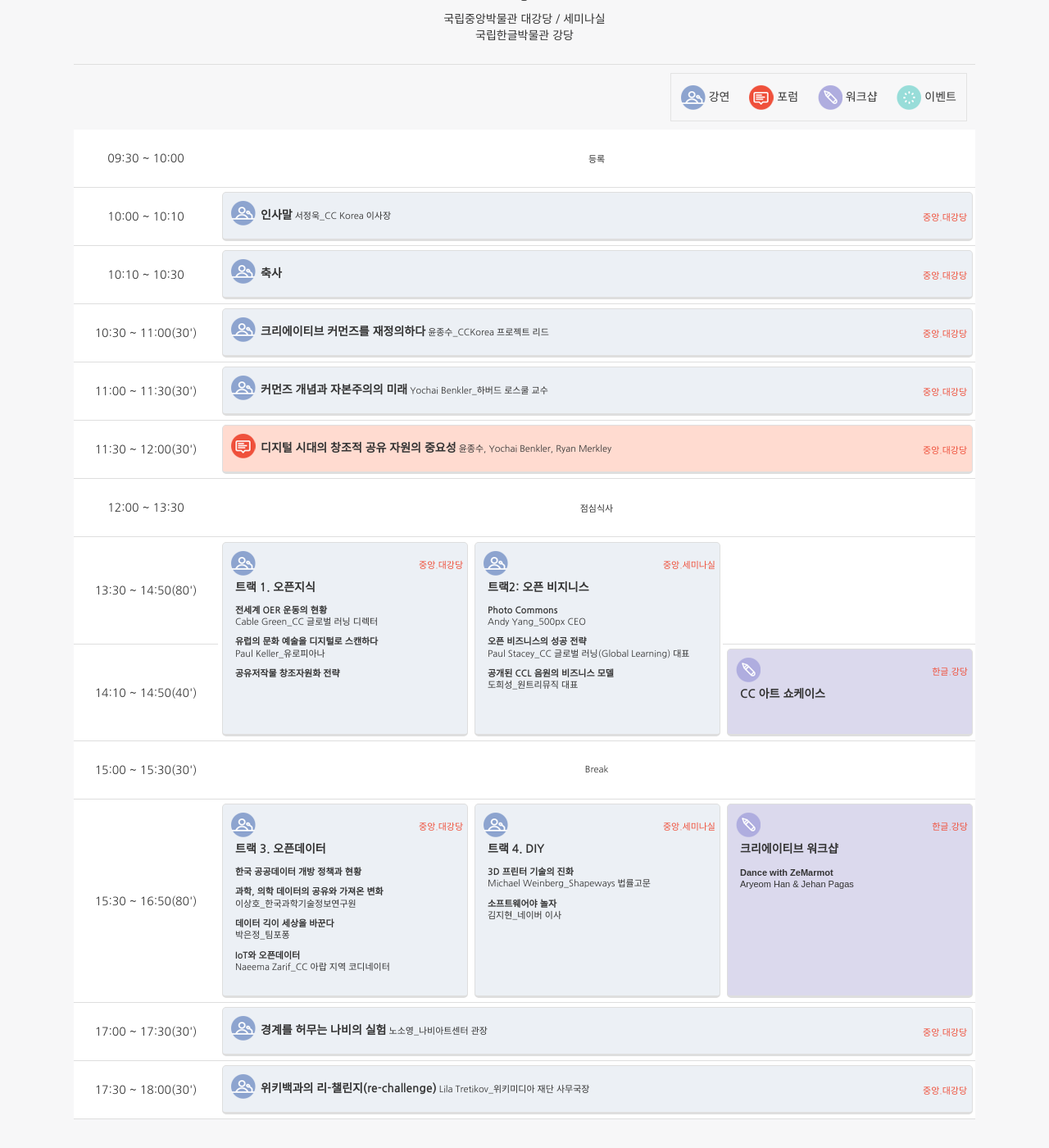
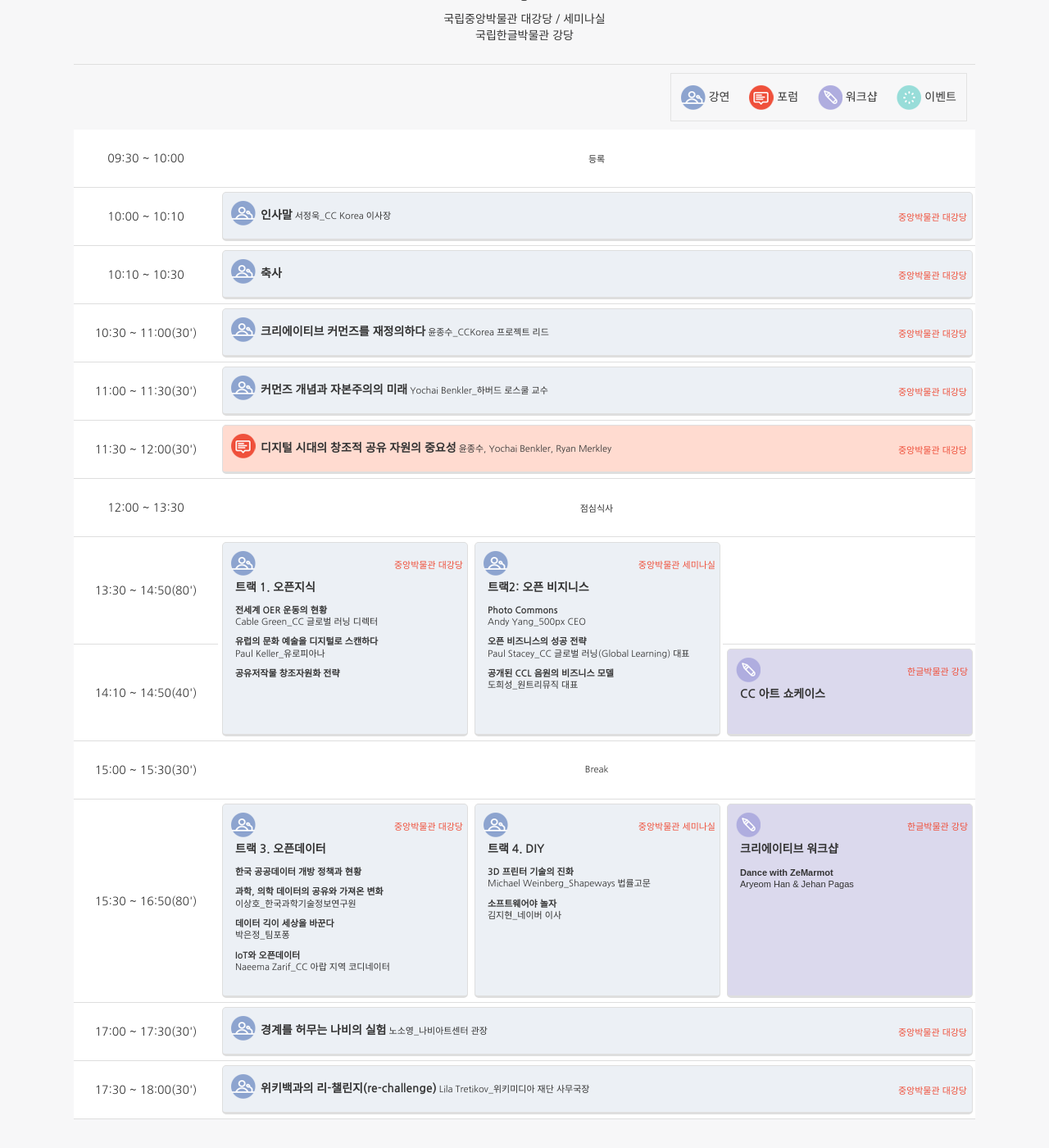
Before and after one commit to creativecommonskorea/2015-global-summit, a Jekyll site: the page built from programs.html, in a window 1280 px wide and 1400 px high, scrolled down 606 px. Shown: the whole window at 82% size. Built offline with Jekyll 4.4.1, drawn with Linux system fonts in a browser that asks for light colours; nearby versions of some CDN libraries.

Commit message:
Update day15_detail.html

```diff
--- a/_includes/day15_detail.html
+++ b/_includes/day15_detail.html
@@ -34,7 +34,7 @@
                 <td>10:00 ~ 10:10</td>
                 <td colspan="3">
                     <div class="whiteblue_light left corner_all oneline">
-                        <div class="oneline_location">중앙.대강당</div>
+                        <div class="oneline_location">중앙박물관 대강당</div>
                         <span class="h2">인사말</span> 서정욱_CC Korea 이사장
                     </div>
                 </td>
@@ -43,7 +43,7 @@
                 <td>10:10 ~ 10:30</td>
                 <td colspan="3">
                     <div class="whiteblue_light left corner_all oneline">
-                        <div class="oneline_location">중앙.대강당</div>
+                        <div class="oneline_location">중앙박물관 대강당</div>
                         <span class="h2">축사</span>
                     </div>
                 </td>
@@ -52,7 +52,7 @@
                 <td>10:30 ~ 11:00(30')</td>
                 <td colspan="3">
                     <div class="whiteblue_light left corner_all oneline">
-                        <div class="oneline_location">중앙.대강당</div>
+                        <div class="oneline_location">중앙박물관 대강당</div>
                         <span class="h2">크리에이티브 커먼즈를 재정의하다</span> 윤종수_CCKorea 프로젝트 리드
                     </div>
                 </td>
@@ -61,7 +61,7 @@
                 <td>11:00 ~ 11:30(30')</td>
                 <td colspan="3">
                     <div class="whiteblue_light left corner_all oneline">
-                        <div class="oneline_location">중앙.대강당</div>
+                        <div class="oneline_location">중앙박물관 대강당</div>
                         <span class="h2">커먼즈 개념과 자본주의의 미래</span> Yochai Benkler_하버드 로스쿨 교수
                     </div>
                 </td>
@@ -70,7 +70,7 @@
                 <td>11:30 ~ 12:00(30')</td>
                 <td colspan="3">
                     <div class="whiteorange_light left corner_all oneline">
-                        <div class="oneline_location">중앙.대강당</div>
+                        <div class="oneline_location">중앙박물관 대강당</div>
                         <span class="h2">디지털 시대의 창조적 공유 자원의 중요성</span> 윤종수, Yochai Benkler, Ryan Merkley
                     </div>
                 </td>
@@ -83,7 +83,7 @@
                 <td>13:30 ~ 14:50(80')</td>
                 <td style="width: 28%;" rowspan="2">
                     <div class="whiteblue_light left corner_all track1">
-                        <div class="location">중앙.대강당</div>
+                        <div class="location">중앙박물관 대강당</div>
                         <span class="h2">트랙 1. 오픈지식</span>
                         <ul>
                             <li><b>전세계 OER 운동의 현황</b><br>Cable Green_CC 글로벌 러닝 디렉터</li>
@@ -94,7 +94,7 @@
                 </td>
                 <td style="width: 28%;" rowspan="2">
                     <div class="whiteblue_light left corner_all track2">
-                        <div class="location">중앙.세미나실</div>
+                        <div class="location">중앙박물관 세미나실</div>
                         <span class="h2">트랙2: 오픈 비지니스</span>
                         <ul>
                             <li><b>Photo Commons</b><br>Andy Yang_500px CEO</li>
@@ -109,7 +109,7 @@
                 <td>14:10 ~ 14:50(40')</td>
                 <td>
                     <div class="whitepurple_light left corner_all art-showcase" style="height: 60px;">
-                        <div class="location">한글.강당</div>
+                        <div class="location">한글박물관 강당</div>
                         <span class="h2">CC 아트 쇼케이스</span>
                     </div>
                 </td>
@@ -122,7 +122,7 @@
                 <td>15:30 ~ 16:50(80')</td>
                 <td width="28%">
                     <div class="whiteblue_light left corner_all track3">
-                        <div class="location">중앙.대강당</div>
+                        <div class="location">중앙박물관 대강당</div>
                         <span class="h2">트랙 3. 오픈데이터</span>
                         <ul>
                             <li><b>한국 공공데이터 개방 정책과 현황</b></li>
@@ -134,7 +134,7 @@
                 </td>
                 <td width="28%">
                     <div class="whiteblue_light left corner_all track4">
-                        <div class="location">중앙.세미나실</div>
+                        <div class="location">중앙박물관 세미나실</div>
                         <span class="h2">트랙 4. DIY</span>
                         <ul>
                             <li><b>3D 프린터 기술의 진화</b><br>Michael Weinberg_Shapeways 법률고문</li>
@@ -144,7 +144,7 @@
                 </td>
                 <td width="28%">
                     <div class="whitepurple_light left corner_all creative-workshop">
-                        <div class="location">한글.강당</div>
+                        <div class="location">한글박물관 강당</div>
                         <span class="h2">크리에이티브 워크샵</span>
                         <ul>
                             <li style="font-family: arial;"><b>Dance with ZeMarmot</b><br>Aryeom Han & Jehan Pagas</li>
@@ -156,7 +156,7 @@
                 <td>17:00 ~ 17:30(30')</td>
                 <td colspan="3">
                     <div class="whiteblue_light left corner_all oneline">
-                        <div class="oneline_location">중앙.대강당</div>
+                        <div class="oneline_location">중앙박물관 대강당</div>
                         <span class="h2">경계를 허무는 나비의 실험</span> 노소영_나비아트센터 관장
                     </div>
                 </td>
@@ -165,7 +165,7 @@
                 <td>17:30 ~ 18:00(30')</td>
                 <td colspan="3">
                     <div class="whiteblue_light left corner_all oneline">
-                        <div class="oneline_location">중앙.대강당</div>
+                        <div class="oneline_location">중앙박물관 대강당</div>
                         <span class="h2">위키백과의  리-챌린지(re-challenge)</span> Lila Tretikov_위키미디아 재단 사무국장
                     </div>
                 </td>
```
